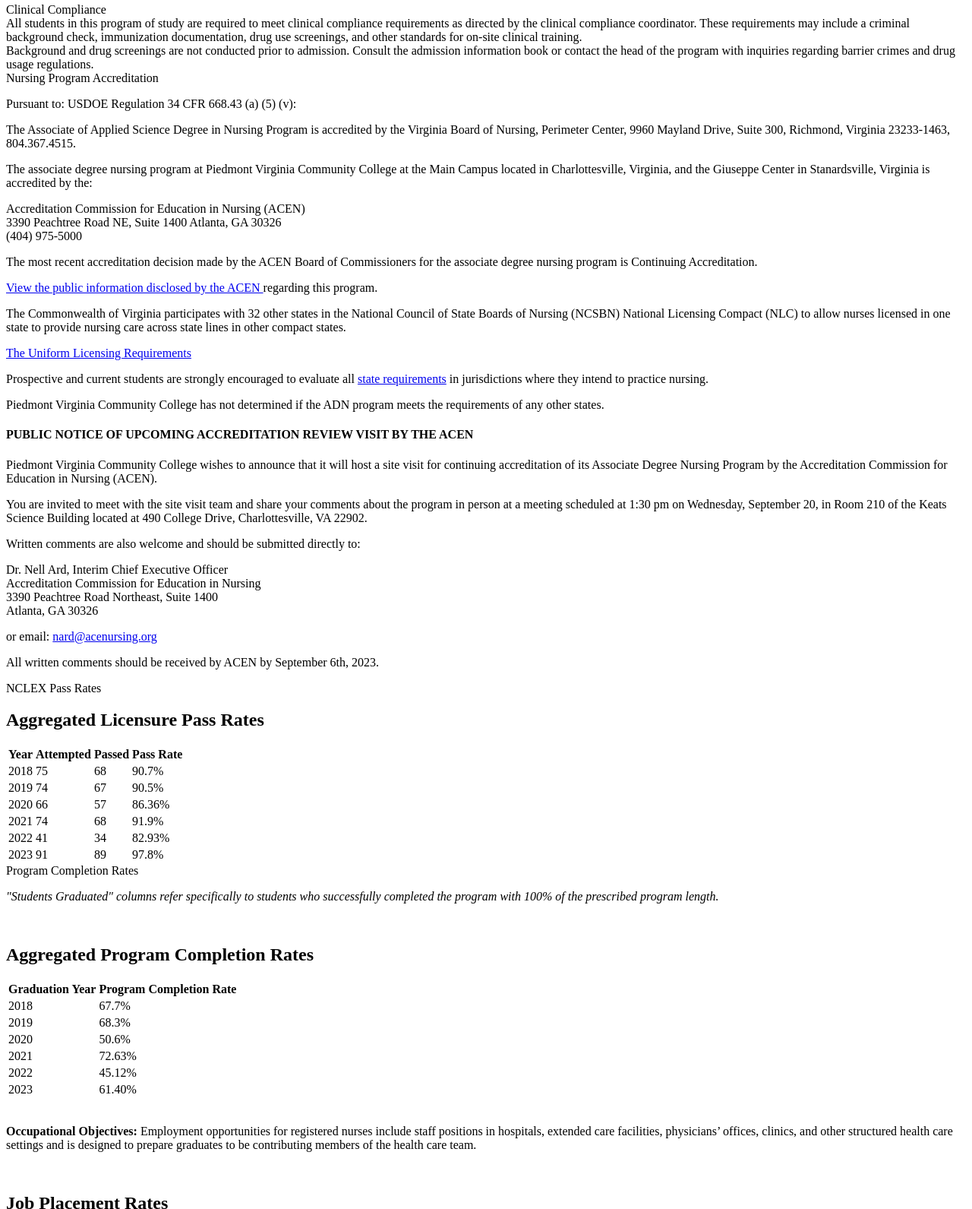
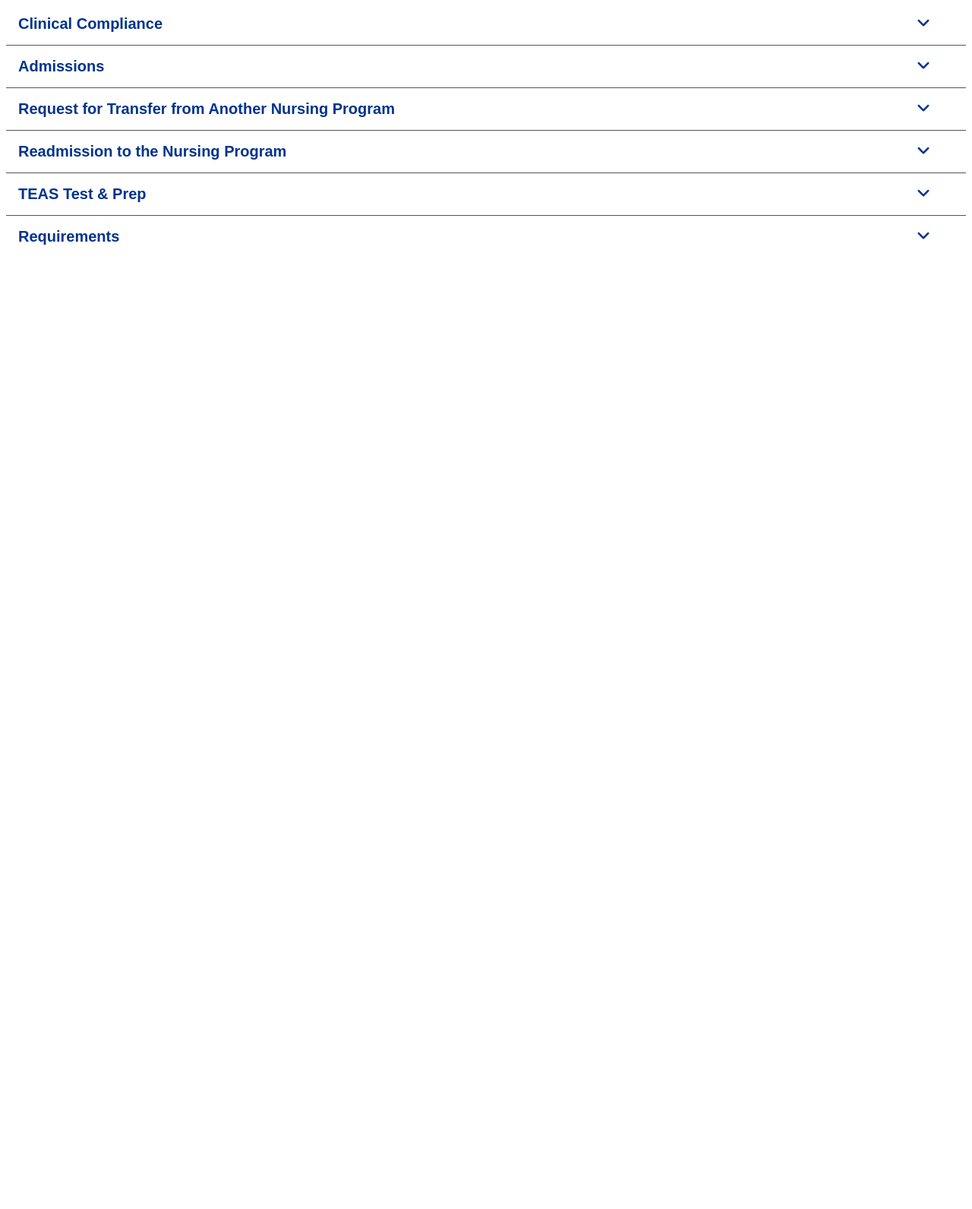
Before and after one commit to bellamoss77/HLS-Accordions, a plain HTML site: page index.html in a window 1280 px wide. Shown: the part 4-1595 px from the top of the page at 76% size. After the commit the page ends 800 px from the top, so only its background shows below. Drawn offline with nearby package versions, Linux system fonts and the light colour scheme; a web font is replaced by a local one.

Commit message:
start SCSS styling, add JS for master accordion

```diff
--- a/index.html
+++ b/index.html
@@ -5,11 +5,16 @@
     <meta name="viewport" content="width=device-width, initial-scale=1.0">
     <title>Nursing Accordion</title>
     <link rel="stylesheet" href="Styles/nursing.css">
+    <link rel="stylesheet" href="https://use.typekit.net/seh6wxs.css">
+    <script src="https://kit.fontawesome.com/8f1f53b08b.js" crossorigin="anonymous"></script>
 </head>
 <body>
     <div class="accordion-container">
         <div class="item">
-            <div class="section-header">Clinical Compliance</div>
+            <div class="section-header">
+                <div class="text">Clinical Compliance</div>
+                <i class="fa-solid fa-angle-down"></i>
+            </div>
             <div class="section-content">
                 All students in this program of study are required to meet clinical compliance requirements as directed by the clinical compliance coordinator.  These requirements may include a criminal background check, immunization documentation, drug use screenings, and other standards for on-site clinical training.
                 <br>
@@ -45,7 +50,10 @@
                     </div>
                 </div>
                 <div class="sub-item">
-                    <div class="sub-title">NCLEX Pass Rates</div>
+                    <div class="sub-title">
+                        <div class="sub-text">NCLEX Pass Rates</div>
+                        <i class="fa-solid fa-angle-down"></i>
+                    </div>
                     <div class="sub-content">
                         <div class="table-container">
                             <h2>Aggregated Licensure Pass Rates</h2>
@@ -101,7 +109,10 @@
                     </div>
                 </div>
                 <div class="sub-item">
-                    <div class="sub-title">Program Completion Rates</div>
+                    <div class="sub-title">
+                        <div class="sub-text">Program Completion Rates</div>
+                        <i class="fa-solid fa-angle-down"></i>
+                    </div>
                     <div class="sub-content">
                         <p><em>"Students Graduated" columns refer specifically to students who successfully completed the program with 100% of the prescribed program length.</em></p>
                         <br>
@@ -183,10 +194,16 @@
             </div>
         </div>
         <div class="item">
-            <div class="section-header">Admissions</div>
+            <div class="section-header">
+                <div class="text">Admissions</div>
+                <i class="fa-solid fa-angle-down"></i>
+            </div>
             <div class="section-content">
                 <div class="sub-item">
-                    <div class="sub-title">Admission Requirements</div>
+                    <div class="sub-title">
+                        <div class="sub-text">Admission Requirements</div>
+                        <i class="fa-solid fa-angle-down"></i>
+                    </div>
                     <div class="sub-content">
                         <p>In addition to admission to the college, students must also meet eligibility requirements specific to this program, and only a limited number of students are admitted into a given cohort.  If there are more applicants during a cycle than there are available positions in the cohort, eligible applicants will be ranked according to specific criteria and students are admitted or deferred according to that rank.</p>
                         <p>Please see the <a href="https://www.pvcc.edu/sites/default/files/2024-04/NSG%20Admission%20Information%20Book_2025_Apirl%205%202024.pdf" target="_blank">Admissions Information Book</a> below for program requirements, minimum eligibility requirements, applicant ranking criteria, and other important information for prospective students.</p>
@@ -195,13 +212,19 @@
                     </div>
                 </div>
                 <div class="sub-item">
-                    <div class="sub-title">Locations for Each Cohort</div>
+                    <div class="sub-title">
+                        <div class="sub-text">Locations for Each Cohort</div>
+                        <i class="fa-solid fa-angle-down"></i>
+                    </div>
                     <div class="sub-content">
                         <p>Students admitted in the Spring or Fall will attend in-person lectures and labs on the main campus in Albemarle County, space permitting. They may also be required to attend in-person lectures or labs at the Giuseppe Center in Greene County.</p>
                     </div>
                 </div>
                 <div class="sub-item">
-                    <div class="sub-title">Information Sessions</div>
+                    <div class="sub-title">
+                        <div class="sub-text">Information Sessions</div>
+                        <i class="fa-solid fa-angle-down"></i>
+                    </div>
                     <div class="sub-content">
                         <p>Information sessions are provided each application cycle for prospective students. The purpose of these sessions is to help students to decide if this program and profession will be right for them, and to walk students through the application and admissions process. Attendees will also be able to ask the faculty questions about the program and the profession.</p>
                         <p>Attendance at an information session is strongly encouraged for all students. Refer to the current <a href="https://www.pvcc.edu/sites/default/files/2024-03/NSG%20Admission%20Information%20Book_2025_0.pdf" target="_blank">Admissions Information Book</a> for information regarding whether your application will be ranked based on attendance.</p>
@@ -210,7 +233,10 @@
                     </div>
                 </div>
                 <div class="sub-item">
-                    <div class="sub-title">Apply for Admission</div>
+                    <div class="sub-title">
+                        <div class="sub-text">Apply for Admission</div>
+                        <i class="fa-solid fa-angle-down"></i>
+                    </div>
                     <div class="sub-content">
                         <a href="https://www.pvcc.edu/sites/default/files/2024-04/About%20the%20Nursing%20Application-3.pdf" target="_blank">Application Instructions</a>
                         <a href="https://www.pvcc.edu/step-3-meet-advisor">Pre-Admission Unofficial Transcript Evaluation</a>
@@ -226,7 +252,10 @@
             </div>
         </div>
         <div class="item">
-            <div class="section-header">Request for Transfer from Another Nursing Program</div>
+            <div class="section-header">
+                <div class="text">Request for Transfer from Another Nursing Program</div>
+                <i class="fa-solid fa-angle-down"></i>
+            </div>
             <div class="section-content">
                 <p class="small-italic"><em>(See page 19 of the ADN Admissions Handbook)</em></p>
                 <a href="https://www.pvcc.edu/sites/default/files/2024-04/About%20the%20Nursing%20Application-3.pdf" target="_blank">Application Instructions</a>
@@ -235,7 +264,10 @@
             </div>
         </div>
         <div class="item">
-            <div class="section-header">Readmission to the Nursing Program</div>
+            <div class="section-header">
+                <div class="text">Readmission to the Nursing Program</div>
+                <i class="fa-solid fa-angle-down"></i>
+            </div>
             <div class="section-content">
                 <p class="small-italic"><em>(See page 25 of the Nursing Student Handbook)</em></p>
                 <p>Students who withdraw or are dismissed from the ADN program for academic or personal reasons may <a href="https://forms.office.com/r/W5Pk6AWeFv" target="_blank">apply in writing to the Associate Dean of Nursing</a><strong>  through the readmission form no later than October 11, 2024, for</strong> the <strong>Spring 2025</strong> semester and <strong>February 13 2025 for</strong> the <strong>Fall 2025</strong> semester. </p>
@@ -243,7 +275,10 @@
             </div>
         </div>
         <div class="item">
-            <div class="section-header">TEAS Test & Prep</div>
+            <div class="section-header">
+                <div class="text">TEAS Test & Prep</div>
+                <i class="fa-solid fa-angle-down"></i>
+            </div>
             <div class="section-content">
                 <a href="http://library.vccs.edu/license-bin/linker.plx?xpvmom" target="_blank">TEAS test study materials and practice tests.</a>
                 <p>Only currently enrolled PVCC students can access these materials off campus.  Non-PVCC students will need to access these materials from the PVCC network on campus.  Computers are available for use in the <a href="https://www.pvcc.edu/student-services/library" target="_blank">Betty Sue Jessup Library</a> to access these materials.</p>
@@ -252,7 +287,10 @@
             </div>
         </div>
         <div class="item">
-            <div class="section-header">Requirements</div>
+            <div class="section-header">
+                <div class="text">Requirements</div>
+                <i class="fa-solid fa-angle-down"></i>
+            </div>
             <div class="section-content">
                 <h3>Graduation Requirements</h3>
                 <p>The PVCC Nursing Program <strong>does not</strong> require students to complete a comprehensive end-of-program exam to be eligible for graduation.</p>
@@ -264,6 +302,7 @@
             </div>
         </div>
     </div>
+    <script src="https://cdnjs.cloudflare.com/ajax/libs/gsap/3.12.5/gsap.min.js"></script>
     <script src="nursing.js"></script>
 </body>
 </html>
--- a/nursing.js
+++ b/nursing.js
@@ -0,0 +1,30 @@
+console.clear();
+
+const items = gsap.utils.toArray(".item");
+let currentItem = null;
+
+items.forEach((e, i) => {
+    const content = e.querySelector(".section-content");
+    const t = gsap.to(content, {
+        height: 'auto',
+        duration: 1,
+        ease: "expo.out",
+        paused: true
+    });
+
+    e._accordionTween = t;
+
+    e.addEventListener('click', () => {
+        if (currentItem !== null) {
+            items[currentItem].classList.toggle('active');
+            if (currentItem === i) {
+                currentItem = null;
+                return t.reverse();
+            }
+            items[currentItem]._accordionTween.reverse();
+        }
+        e.classList.toggle('active');
+        t.play();
+        currentItem = i;
+    });
+});
--- a/nursing.scss
+++ b/nursing.scss
@@ -0,0 +1,63 @@
+@import url("https://use.typekit.net/seh6wxs.css");
+
+$sofiaPro: "sofia-pro", sans-serif;
+
+* {
+    font-family: $sofiaPro;
+}
+
+.item {
+    border-bottom: 1px solid #555;
+    cursor: pointer;
+
+    &:last-child {
+        border-bottom: none;
+    }
+    .section-header {
+        display: flex;
+        justify-content: space-between;
+        width: 95%;
+        padding: 1rem;
+        font-size: 1.25rem;
+        font-weight: 600;
+        color: rgb(0, 51, 141)
+    }
+    &.active .section-header,
+    .section-header:hover {
+        color: rgb(136, 35, 69);
+    }
+    .section-content {
+        height: 0;
+        overflow: hidden;
+        p {
+            margin: 0;
+            padding: 1rem;
+        }
+    }
+    .table-container {
+        width: 60%;
+        max-width: 600px;
+        margin: 0 auto;
+        box-shadow: 0 0 10px rgba(0, 0, 0, 0.1);
+        padding: 20px;
+        border-collapse: collapse;
+        h2 {
+            text-align: center;
+            margin-bottom: 20px;
+        }
+        table {
+            width: 100%;
+            border-collapse: collapse;
+            &, th, td {
+                border: 1px solid black;
+            }
+            th, td {
+                padding: 8px;
+                text-align: center;
+            }
+            thead {
+                background-color: #a3a3a3;
+            }
+        }
+    }
+}
```
Also changed, not shown: Styles/nursing.css, 1 other file.
